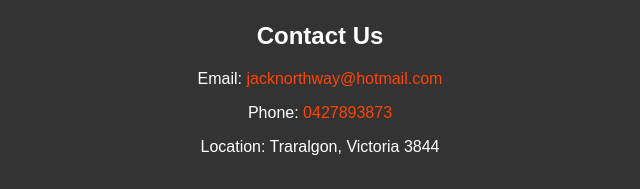
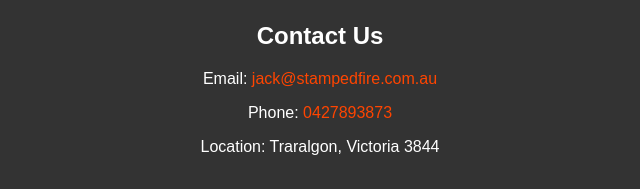
Before and after one commit to Northy426/stampedfire, a plain HTML site: page index.html in a window 1280 px wide. Shown: the part 1603-1792 px from the top of the page, 320-960 px from the left. Drawn offline with Linux system fonts and the light colour scheme.

Commit message:
Add files via upload

```diff
--- a/index.html
+++ b/index.html
@@ -135,7 +135,7 @@
 
     <section class="contact">
         <h2>Contact Us</h2>
-        <p>Email: <a href="mailto: jacknorthway@hotmail.com">jacknorthway@hotmail.com</a></p>
+        <p>Email: <a href="mailto: jack@stampedfire.com.au">jack@stampedfire.com.au</a></p>
         <p>Phone: <a href="tel:0427893873">0427893873 </a> </p>
         <p>Location: Traralgon, Victoria 3844</p>
     </section>
```
